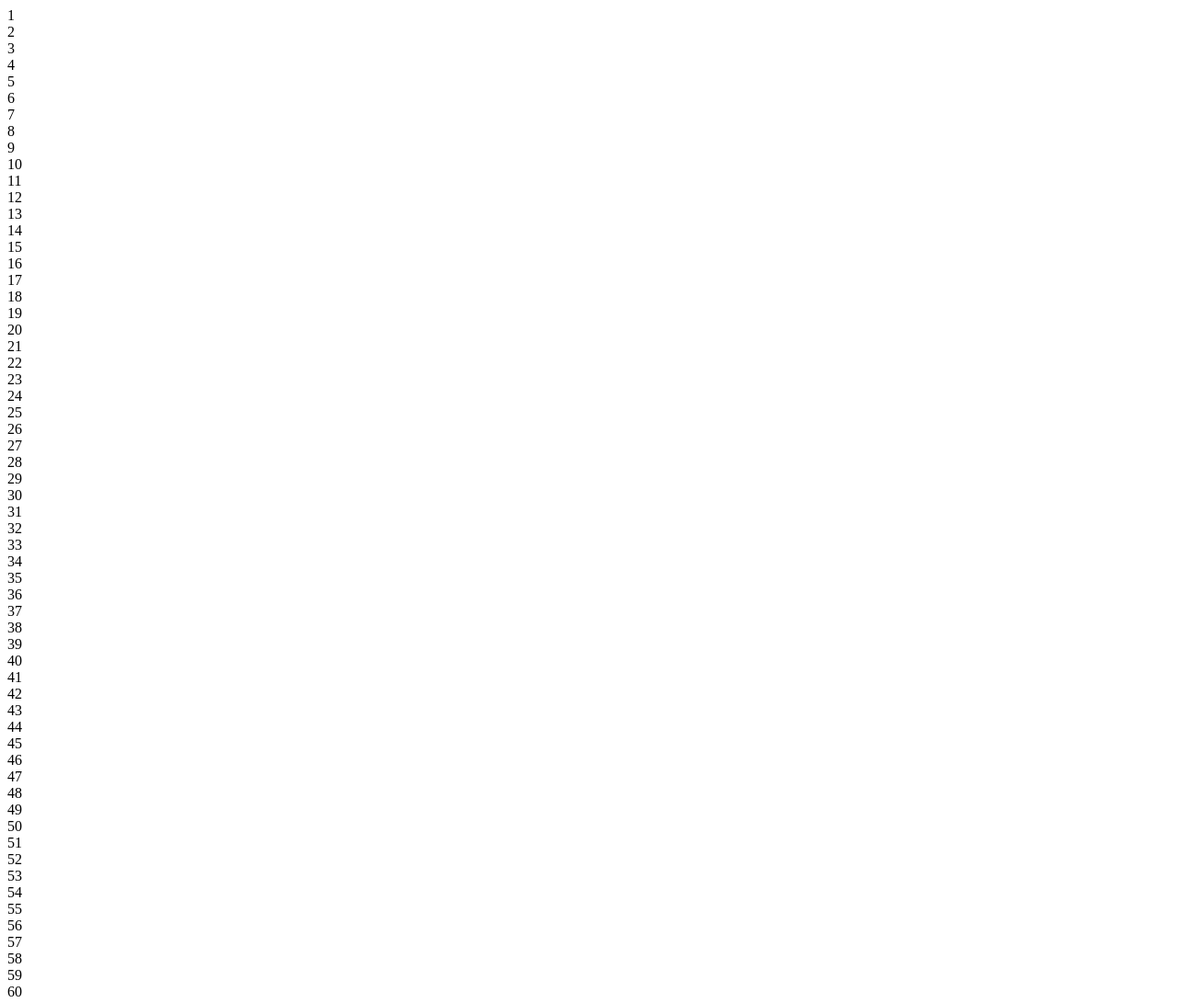
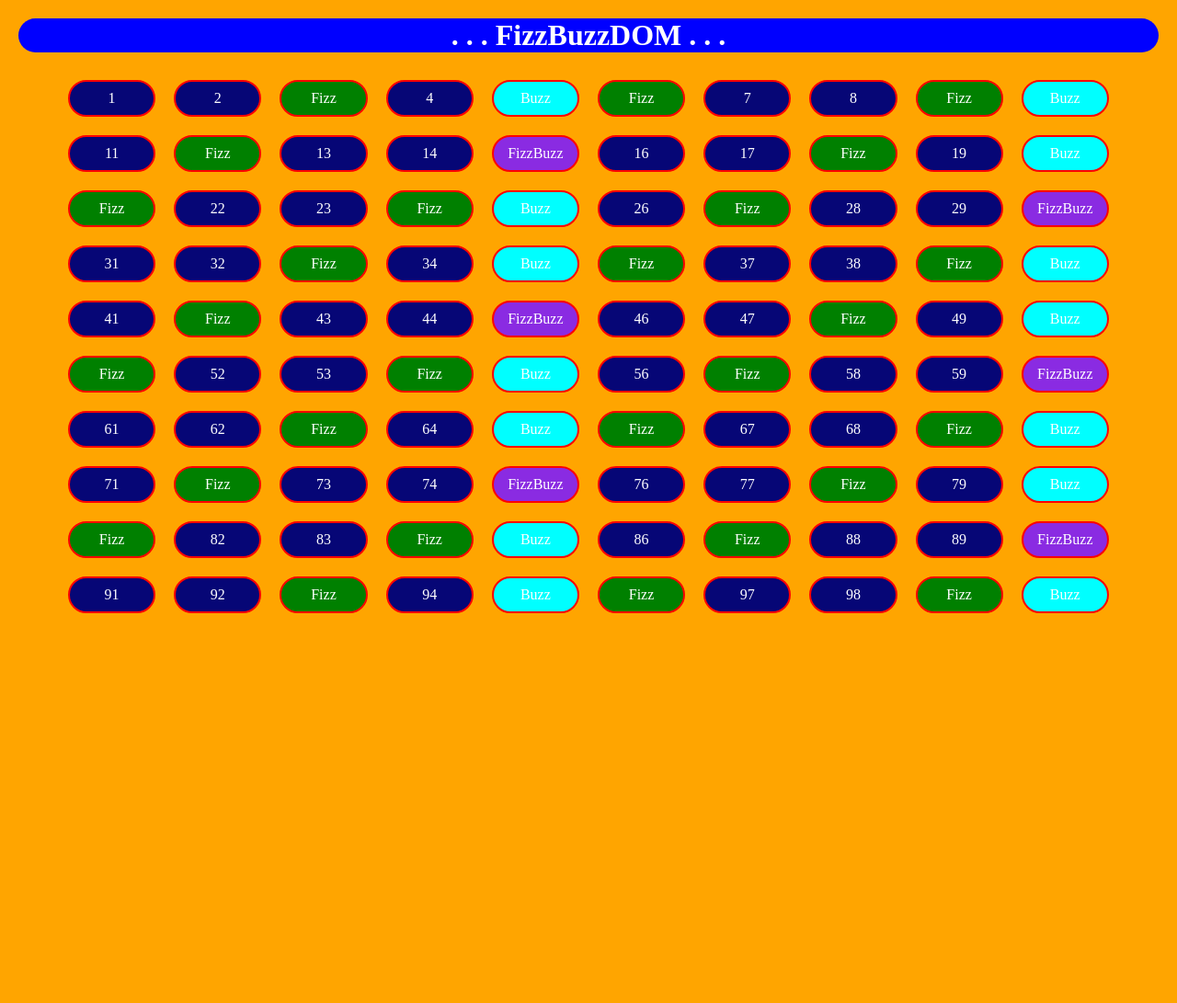
Before and after one commit to Matteo-Sarrecchia/js-fizzbuzz, a plain HTML site: page index.html in a window 1280 px wide. Shown: the top 1091 px of the page at 92% size. After the commit the page ends 800 px from the top, so only its background shows below. Drawn offline with Linux system fonts and the light colour scheme.

Commit message:
stile css

```diff
--- a/css/style.css
+++ b/css/style.css
@@ -0,0 +1,56 @@
+*{
+    margin: 0;
+    padding: 0;
+    box-sizing: border-box;
+}
+body{
+    background-color: orange;
+}
+
+#contenitore{
+    display: flex;
+    flex-wrap: wrap;
+    width: 90%;
+    margin: auto;
+}
+
+h1{
+    text-align: center;
+    margin: 20px;
+    color: white;
+    background-color: blue;
+    border-radius: 20px;
+}
+
+.square{
+    background-color: rgb(6, 6, 118);
+    color: white;
+    padding: 10px;
+    margin: 10px;
+    height: 40px;
+    width: calc(10% - 20px);
+    display: flex;
+    justify-content: center;
+    align-items: center;
+    border-radius: 20px;
+    border: 2px solid red;
+    transition: all 1s ease-in-out;
+}
+
+.square:hover{
+    background-color: blue;
+    border: 2px solid yellow;
+    scale: 1.2;
+}
+
+.fizzBuzz{
+    background-color: blueviolet;
+}
+
+.buzz{
+    background-color: aqua;
+}
+
+.fizz{
+    background-color: green;
+}
--- a/index.html
+++ b/index.html
@@ -9,11 +9,12 @@
 </head>
 <body>
 
+    <h1> . . . FizzBuzzDOM . . .</h1>
+
     <div id="contenitore">
 
     </div>
 
-
 <script src="js/main.js"></script>
 </body>
 </html>
--- a/js/main.js
+++ b/js/main.js
@@ -5,22 +5,32 @@ for (let i = 1; i <= 100; i++ ){
 
     // creare un nuovo elemento
     const cube = document.createElement("div");
+
     // aggiungere classe
     cube.classList.add("square");
 
     // associare elemento creato al contenitore
     contenitore.append(cube);
 
-    cube.append(i);
 
     if ((i%3 == 0) && (i%5 == 0)){
         console.log("divisibile per 3 e 5")
+        cube.append("FizzBuzz");
+        cube.classList.add("fizzBuzz");
+
     } else if (i%5 == 0) {
         console.log("divisibile per 5")
+        cube.append("Buzz");
+        cube.classList.add("buzz");
+
     } else if (i%3 == 0) {
         console.log("divisibile per 3")
+        cube.append("Fizz");
+        cube.classList.add("fizz");
+
     } else {
         console.log(i)
+        cube.append(i);
     }
 
 
```
